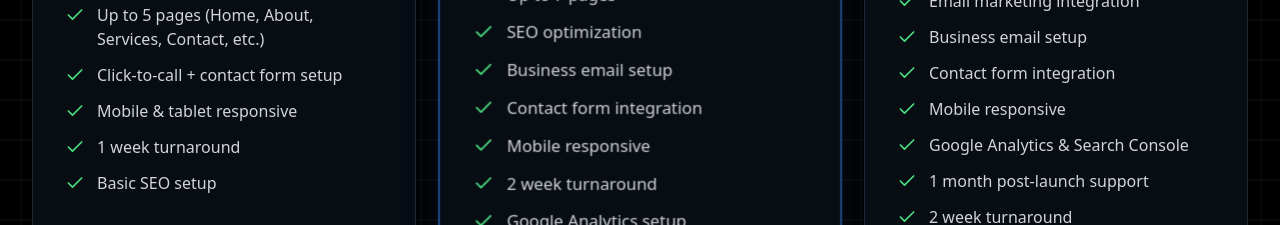
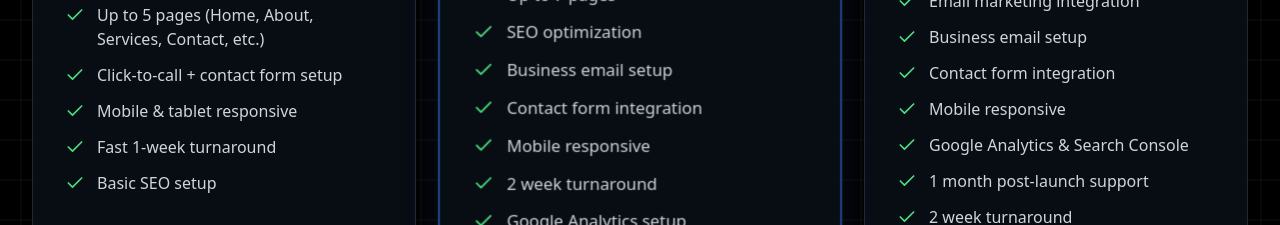
Before and after one commit to SchulzCorpLLC/SchulzCorp, a React (Vite) app: page / in a window 1280 px wide. Shown: the part 1380-1605 px from the top of the page. Built offline with nearby package versions, Linux system fonts and the light colour scheme.

Commit message:
Updated Services.tsx

```diff
--- a/src/components/Services.tsx
+++ b/src/components/Services.tsx
@@ -38,7 +38,7 @@ const Services: React.FC = () => {
         "Up to 5 pages (Home, About, Services, Contact, etc.)",
         "Click-to-call + contact form setup",
         "Mobile & tablet responsive",
-        "1 week turnaround",
+        "Fast 1-week turnaround",
         "Basic SEO setup"
       ]
     },
```
